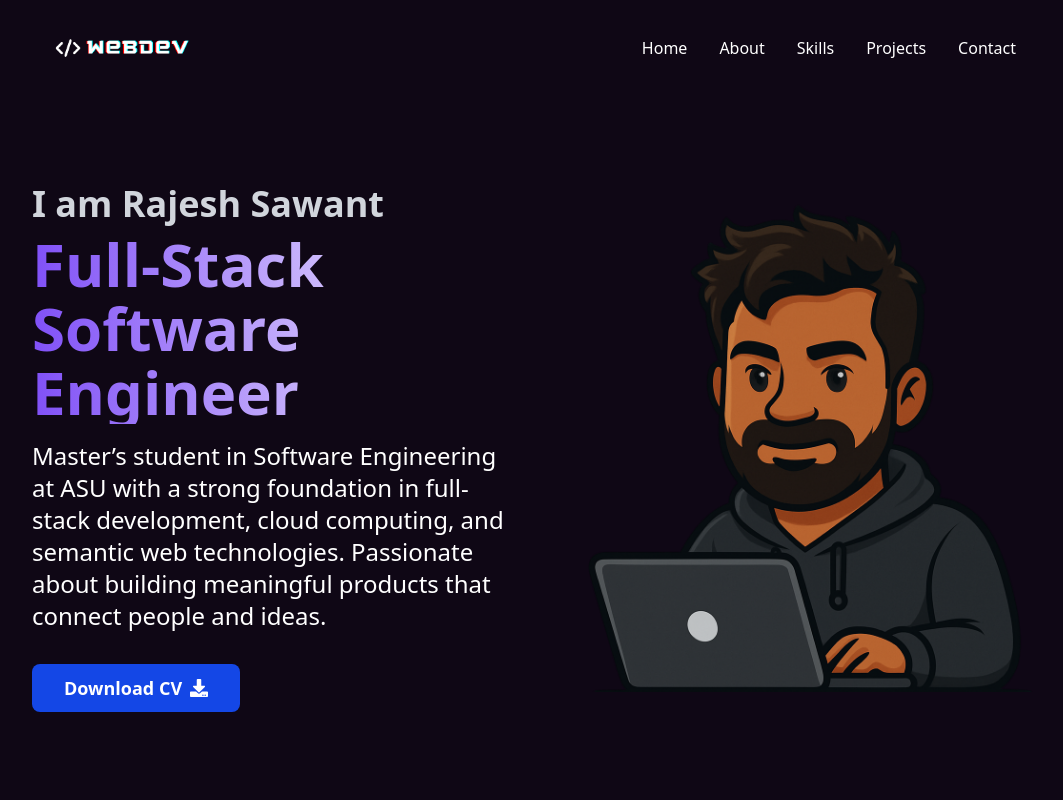
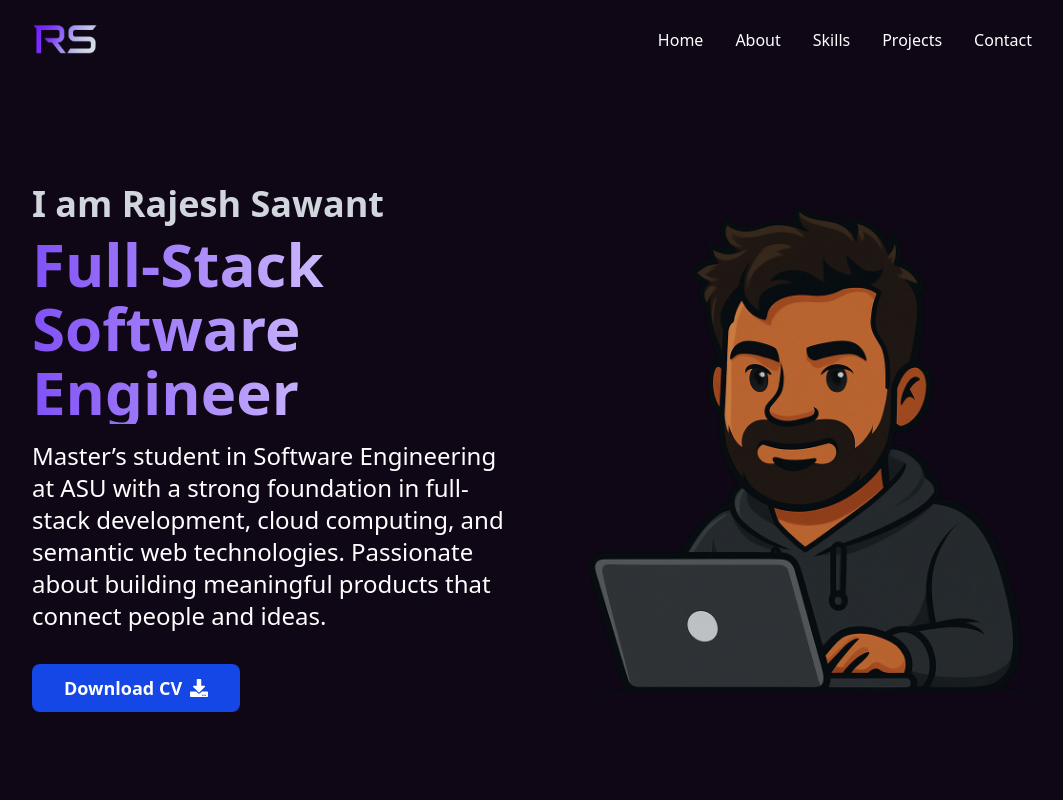
Before and after one commit to rajeshsawant98/rajesh-portfolio, a Next.js app: page / in a window 1280 px wide. Shown: the top 800 px of the page, without its empty margins (96-1159 px from the left). Built offline with nearby package versions, Linux system fonts and the light colour scheme.

Commit message:
Refactor components to add section IDs for improved navigation and update navLinks with correct URLs

```diff
--- a/components/Home/About/About.tsx
+++ b/components/Home/About/About.tsx
@@ -6,10 +6,10 @@ import { FaCheck } from "react-icons/fa";
 
 const About = () => {
   return (
-    <div className="pt-16 pb-16 bg-[#050709]">
+    <div id="about" className="pt-16 pb-16 bg-[#050709]">
       {/* Section Heading */}
       <SectionHeading>About Me</SectionHeading>
-      <div  className="w-[80%] mx-auto grid grid-cols-1 lg:grid-cols-2 gap-8 items-center mt-20">
+      <div className="w-[80%] mx-auto grid grid-cols-1 lg:grid-cols-2 gap-8 items-center mt-20">
         <div data-aos="fade-left" data-aos-anchor-placement="top-center">
           <h1 className="text-bg text-[26px] sm:text-3xl md:text-4xl lg:text-5xl font-bold text-gray-200">
             {aboutInfo.title}
--- a/components/Home/Contact/Contact.tsx
+++ b/components/Home/Contact/Contact.tsx
@@ -3,7 +3,7 @@ import ContactForm from "./ContactForm";
 import ContactInfo from "./ContactInfo";
 const Contact = () => {
   return (
-    <div className="py-16 bg-[#050709]">
+    <div id="contact" className="py-16 bg-[#050709]">
       <div className="grid grid-cols-1 xl:grid-cols-2 w-[90%] sm:w-[80%] mx-auto items-center gap-10 mt-10">
         {/* contact form */}
         <div data-aos="fade-left" data-aos-anchor-placement="top-center">
--- a/components/Home/Hero/Hero.tsx
+++ b/components/Home/Hero/Hero.tsx
@@ -5,7 +5,8 @@ import Image from "next/image";
 
 const Hero = () => {
   return (
-    <div className="w-full pt-[4vh] md:pt-[12vh] h-screen bg-[#0f0715] overflow-hidden relative">
+    <div id="home"
+    className="w-full pt-[4vh] md:pt-[12vh] h-screen bg-[#0f0715] overflow-hidden relative">
       <div className="flex justify-center flex-col w-4/5 h-full mx-auto">
         <div className="grid grid-cols-1 lg:grid-cols-2 items-center gap-12">
           <div>
--- a/components/Home/NavBar/MobileNav.tsx
+++ b/components/Home/NavBar/MobileNav.tsx
@@ -1,35 +1,58 @@
-
-import React from 'react'
-import { navLinks } from '@/constant/constant';
-import Link from 'next/link';
-import { CgClose } from 'react-icons/cg';
+import React from "react";
+import { navLinks } from "@/constant/constant";
+import Link from "next/link";
+import { CgClose } from "react-icons/cg";
 
 type Props = {
   showNav: boolean;
   closeNav: () => void;
+};
+
+const MobileNav = ({ showNav, closeNav }: Props) => {
+  const navOpen = showNav ? "translate-x-0" : "translate-x-[-100%]";
+
+  const scrollToSection = (id: string) => {
+    const section = document.getElementById(id);
+    if (section) {
+      window.scrollTo({
+        top: section.offsetTop - 60, // adjust for navbar height
+        behavior: "smooth",
+      });
     }
-
-const MobileNav = ({ showNav, closeNav}: Props) => {
-
-    const navOpen = showNav ? "translate-x-0" : "translate-x-[-100%]";
+  };
 
   return (
     <div>
-        <div className={`fixed ${navOpen} transform transition-all duration-300 inset-0 z-[1000] bg-black opacity-70 w-full h-screen`}> </div>
-            <div className={`text-white ${navOpen} transform transition-all delay-100 fixed justify-center flex flex-col h-full w-[80%] sm:w-[60%] bg-[#0f0715] space-y-6 z-[10000]`}>
+      <div
+        className={`fixed ${navOpen} transform transition-all duration-300 inset-0 z-[1000] bg-black opacity-70 w-full h-screen`}
+      >
+        {" "}
+      </div>
+      <div
+        className={`text-white ${navOpen} transform transition-all delay-100 fixed justify-center flex flex-col h-full w-[80%] sm:w-[60%] bg-[#0f0715] space-y-6 z-[10000]`}
+      >
         {navLinks.map((link) => {
+          const id = link.url.replace("#", "");
           return (
-                <Link key={link.id} href={link.url}>
-                  <p className=" nav_link text-[20px] ml-12 border-b-[1.5px] pb-2 border-white sm:text-[30px] " >{link.label}</p>
-                </Link>
+            <p
+              key={link.id}
+              className="nav_link text-[20px] ml-12 border-b-[1.5px] pb-2 border-white sm:text-[30px] cursor-pointer"
+              onClick={() => {
+                scrollToSection(id);
+                closeNav();
+              }}
+            >
+              {link.label}
+            </p>
           );
         })}
-            <CgClose onClick={closeNav} className="absolute top-[0.7rem] right-[1.4rem]  cursor-pointer text-white sm:w-8 sm:h-8 w-6 h-6 " />
+        <CgClose
+          onClick={closeNav}
+          className="absolute top-[0.7rem] right-[1.4rem]  cursor-pointer text-white sm:w-8 sm:h-8 w-6 h-6 "
+        />
       </div>
+    </div>
+  );
+};
 
-
-    </div>
-  )
-}
-
-export default MobileNav
+export default MobileNav;
--- a/components/Home/NavBar/Nav.tsx
+++ b/components/Home/NavBar/Nav.tsx
@@ -2,15 +2,14 @@
 import React, { useState, useEffect } from "react";
 import Image from "next/image";
 import { navLinks } from "@/constant/constant";
-import Link from "next/link";
+//import Link from "next/link";
 import { HiBars3BottomRight } from "react-icons/hi2";
 
 type Props = {
   openNav: () => void;
-}
+};
 
-const Nav = ( { openNav } :Props) => {
-
+const Nav = ({ openNav }: Props) => {
   const [navBg, setNavBg] = useState(false);
 
   useEffect(() => {
@@ -29,29 +28,52 @@ const Nav = ( { openNav } :Props) => {
     };
   }, []);
 
+  const scrollToSection = (id: string) => {
+    const section = document.getElementById(id);
+    if (section) {
+      window.scrollTo({
+        top: section.offsetTop - 60, // adjust for navbar height
+        behavior: "smooth",
+      });
+    }
+  };
 
   return (
-    <div className={`fixed ${navBg? "bg-[#240b39]" : "fixed" } h-[12vh] z-[10] w-full transition-all duration-200`}>
-      <div className="text-white text-2xl font-bold flex items-center justify-between h-full w-[95%] sm:w-[90%] xl:w-[80%] mx-auto">
+    <div
+      className={`fixed ${
+        navBg ? "bg-[#240b39]" : "fixed"
+      } h-[10vh] z-[10] w-full transition-all duration-200`}
+    >
+      <div className="text-white text-2xl font-bold flex items-center justify-between h-full w-[95%] sm:w-[90%] xl:w-[82.5%] mx-auto">
         <Image
           src="/images/logo.png"
           alt="Logo"
-          width={170}
-          height={170}
+          width={100}
+          height={100}
           className="ml-[-1.5rem] sm:ml-0"
+          onClick={() => scrollToSection("home")}
+          style={{ cursor: "pointer" }}
         />
         <div className="flex items-center space-x-10">
           <div className="hidden lg:flex items-center space-x-8">
             {navLinks.map((link) => {
+              const id = link.url.replace("#", "");
               return (
-                <Link key={link.id} href={link.url}>
-                  <p className="nav_link">{link.label}</p>
-                </Link>
+                <p
+                  key={link.id}
+                  className="nav_link cursor-pointer"
+                  onClick={() => scrollToSection(id)}
+                >
+                  {link.label}
+                </p>
               );
             })}
           </div>
           {/* Hamburger menu for mobile view */}
-          <HiBars3BottomRight onClick={openNav} className="w-8 h-8 cursor-pointer text-white lg:hidden"/>
+          <HiBars3BottomRight
+            onClick={openNav}
+            className="w-8 h-8 cursor-pointer text-white lg:hidden"
+          />
         </div>
       </div>
     </div>
--- a/components/Home/Projects/Projects.tsx
+++ b/components/Home/Projects/Projects.tsx
@@ -6,7 +6,7 @@ import React from "react";
 
 const Projects = () => {
   return (
-    <div className="py-16 bg-[#050709]">
+    <div id="projects" className="py-16 bg-[#050709]">
       <SectionHeading>My Projects</SectionHeading>
       <div className="w-[80%] mx-auto mt-20 grid grid-cols-1 md:grid-cols-2 lg:grid-cols-3 gap-12 items-center">
         {projectData.map((project, i) => {
--- a/components/Home/Skills/Skills.tsx
+++ b/components/Home/Skills/Skills.tsx
@@ -5,7 +5,7 @@ import SkillCard from "./SkillCard";
 
 const Skills = () => {
   return (
-    <div className="py-16 bg-[#050715]">
+    <div id="skills" className="py-16 bg-[#050715]">
       <SectionHeading>My Skills</SectionHeading>
       <div className="mt-20 w-[80%] mx-auto grid grid-cols-2 sm:grid-cols-2 lg:grid-cols-4 xl:grid-cols-5 gap-4 items-center">
         {skillsData.map((skill, i) => {
--- a/constant/constant.ts
+++ b/constant/constant.ts
@@ -1,27 +1,27 @@
 export const navLinks = [
   {
     id: 1,
-    url: "#",
+    url: "#home",
     label: "Home",
   },
   {
     id: 2,
-    url: "#",
+    url: "#about",
     label: "About",
   },
   {
     id: 3,
-    url: "#",
+    url: "#skills",
     label: "Skills",
   },
   {
     id: 4,
-    url: "#",
+    url: "#projects",
     label: "Projects",
   },
   {
     id: 5,
-    url: "#",
+    url: "#contact",
     label: "Contact",
   },
 ];
```
Also changed, not shown: app/globals.css (+7 -2 lines), public/images/logo.png, public/images/logo1.png (added). Lines whose indentation alone changed are shown as unchanged.
